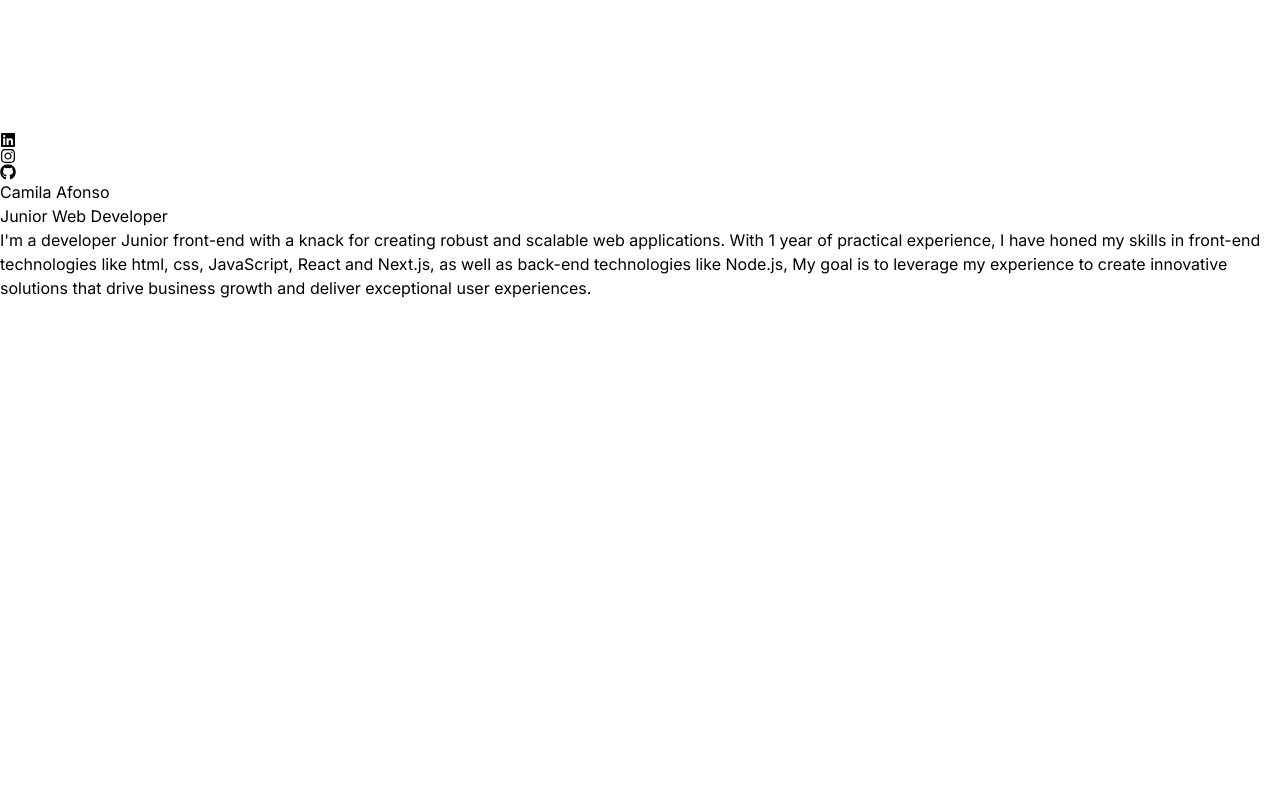
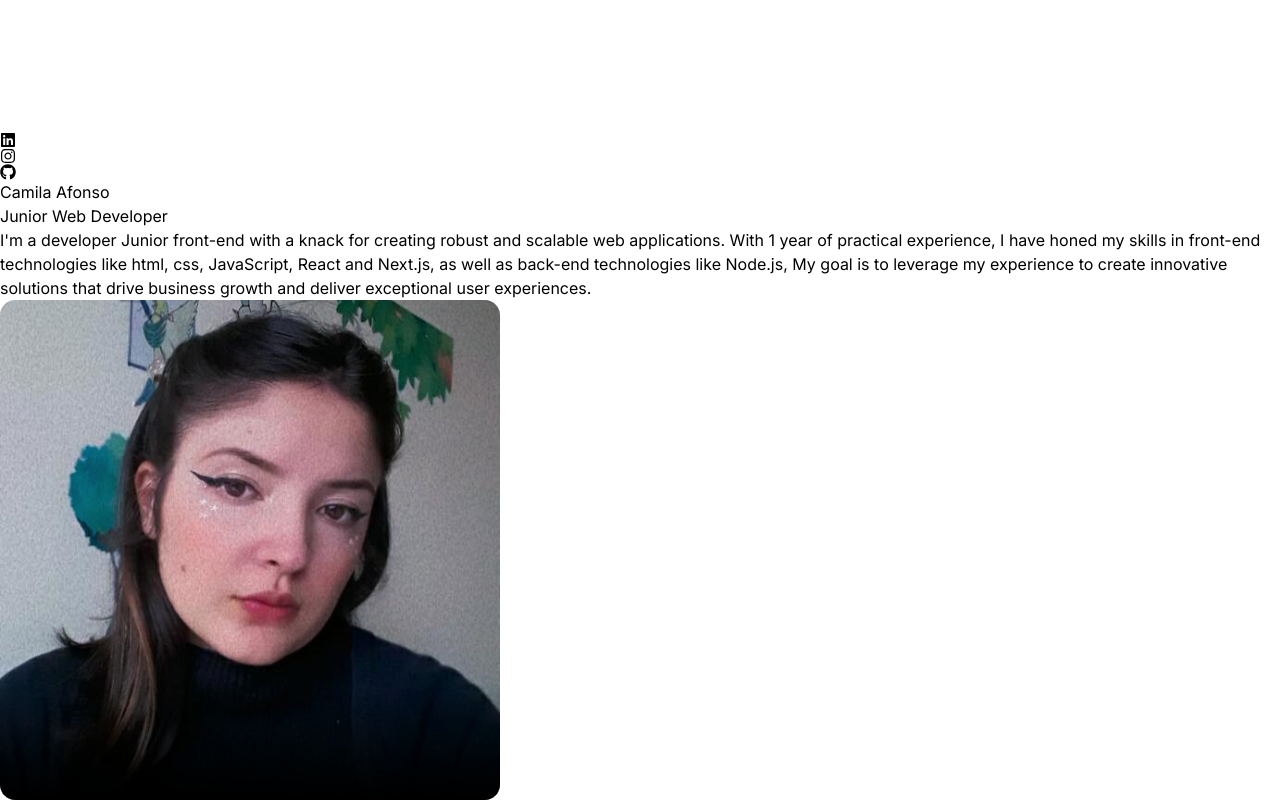
Before and after one commit to crcami/react-portfolio, a React (Vite) app: page / in a window 1280 px wide. Shown: the part 368-1168 px from the top of the page. Before the commit the page ends 800 px from the top, so only its background shows below. Built offline with nearby package versions, Linux system fonts and the light colour scheme.

Commit message:
Feat: Feat: Adding profile image.

```diff
--- a/src/components/Hero.jsx
+++ b/src/components/Hero.jsx
@@ -1,4 +1,5 @@
 import { HERO_CONTENT } from "../constants";
+import profile from "../assets/images/profile.png"
 
 const Hero = () => {
     return <div className="border-b border-neutral-900 pb-4 lg:mb-35">
@@ -12,7 +13,14 @@ const Hero = () => {
                         to-purple-500 bg-clip-text text-4xl tracking-tight text-transparent">
                         Junior Web Developer
                     </span>
-                    <p className="my-2 max-w-xl py-6 font-light tracking-tighter">{HERO_CONTENT}</p>
+                    <p className="my-2 max-w-xl py-6 font-light tracking-tighter">
+                        {HERO_CONTENT}
+                    </p>
+                </div>
+            </div>
+            <div className="w-full lg:w-1/2 ">
+                <div className="flex justify-end">
+                    <img src={profile} alt="Camila Afonso" />
                 </div>
             </div>
         </div>
```
